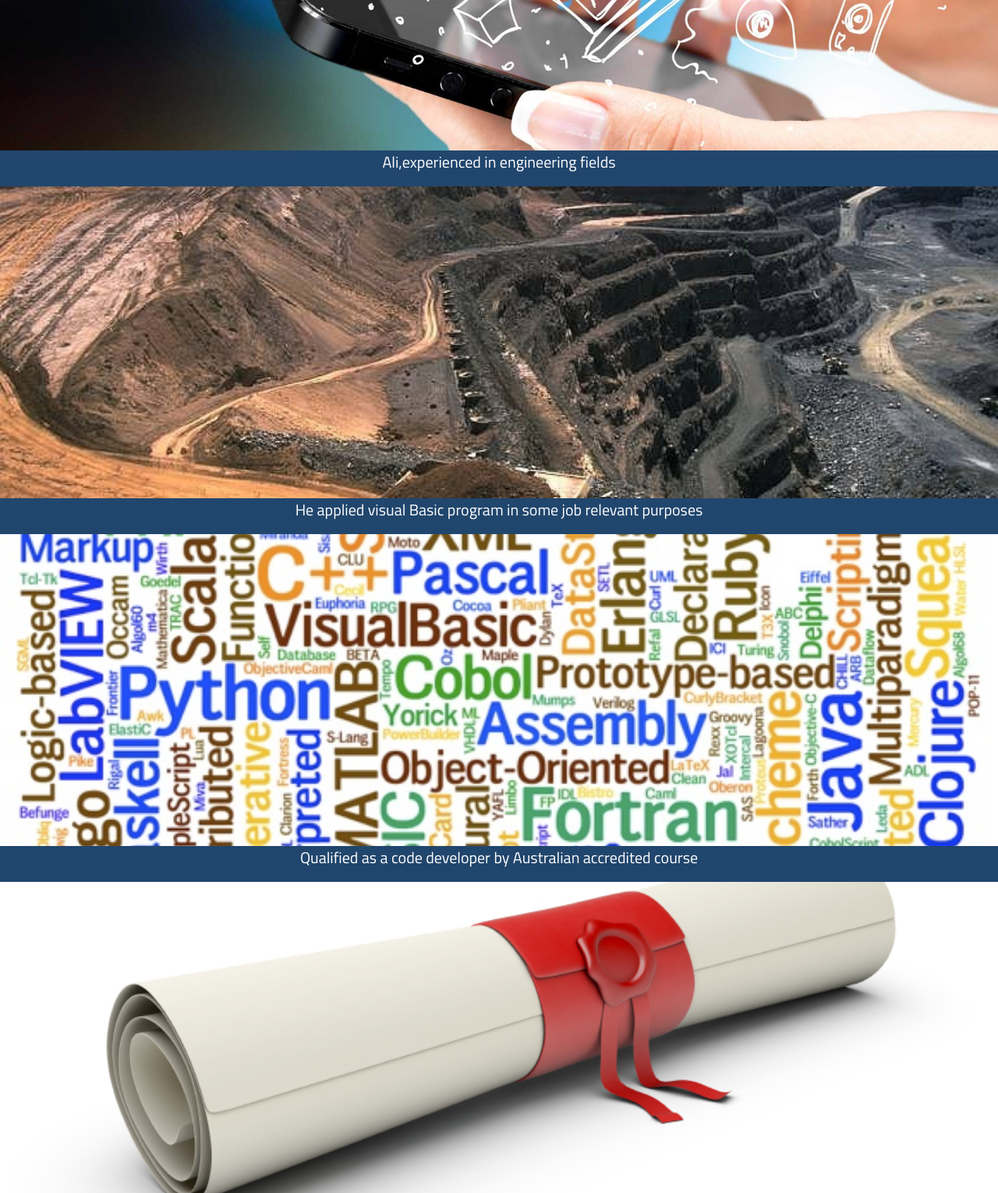
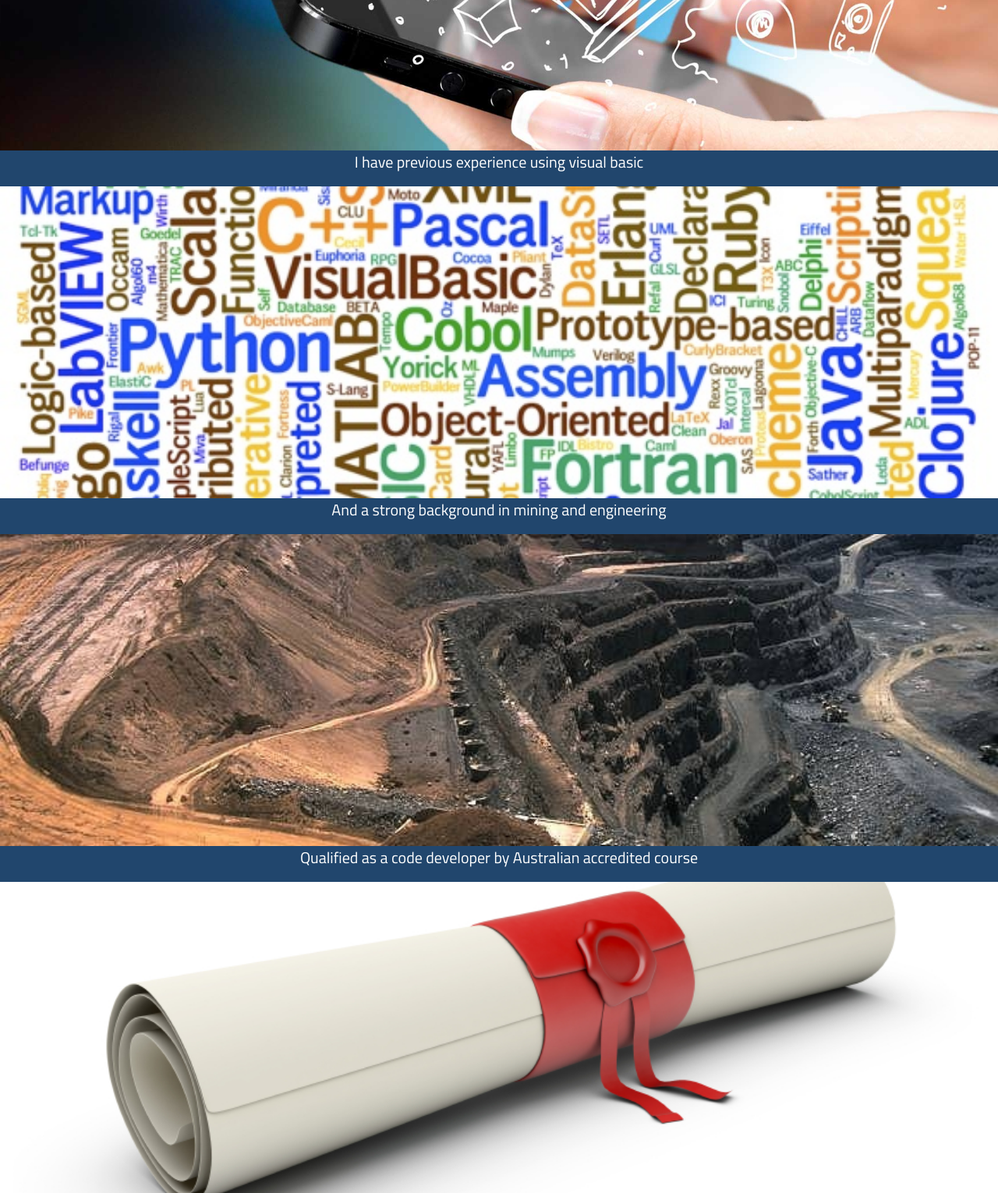
Before and after one commit to alexsydney/portfolio, a PHP site: page / in a window 1280 px wide. Shown: the part 2000-3530 px from the top of the page at 78% size. Run offline with PHP 8.4, Linux system fonts and the light colour scheme.

Commit message:
ready for submit 2

```diff
--- a/bigscreen.css
+++ b/bigscreen.css
@@ -94,14 +94,14 @@ font-size: 18px;
 }
 
 .bgimg-2 {
-  background-image: url("pics/mine.jpg");
+  background-image: url("pics/programs.jpg");
   min-height: 400px;
   min-width:  100%;
 
 }
 
 .bgimg-3 {
-  background-image: url("pics/programs.jpg");
+  background-image: url("pics/mine.jpg");
   min-height:400px;
   min-width: 100%;
 }
--- a/portfolio.html
+++ b/portfolio.html
@@ -87,10 +87,10 @@
             <div class="transparentbox-two">
               <div class="bgimg-1">
               </div>
-              <p>Ali,experienced in engineering fields</p>
+              <p>I have previous experience using visual basic  </p>
               <div class="bgimg-2">
               </div>
-              <p>He applied visual Basic program in some job relevant purposes</p>
+              <p>And a strong background in mining and engineering </p>
               <div class="bgimg-3">
               </div>
               <p>Qualified as a code developer by Australian accredited course</p>
--- a/smallscreen.css
+++ b/smallscreen.css
@@ -97,11 +97,11 @@ html, body {
     background-image: url("pics/logo.gif");
   }
   .bgimg-2 {
-    background-image: url("pics/mine.jpg");
+    background-image: url("pics/programs.jpg");
   }
 
   .bgimg-3 {
-    background-image: url("pics/programs.jpg");
+    background-image: url("pics/mine.jpg");
 
   }
 
```
